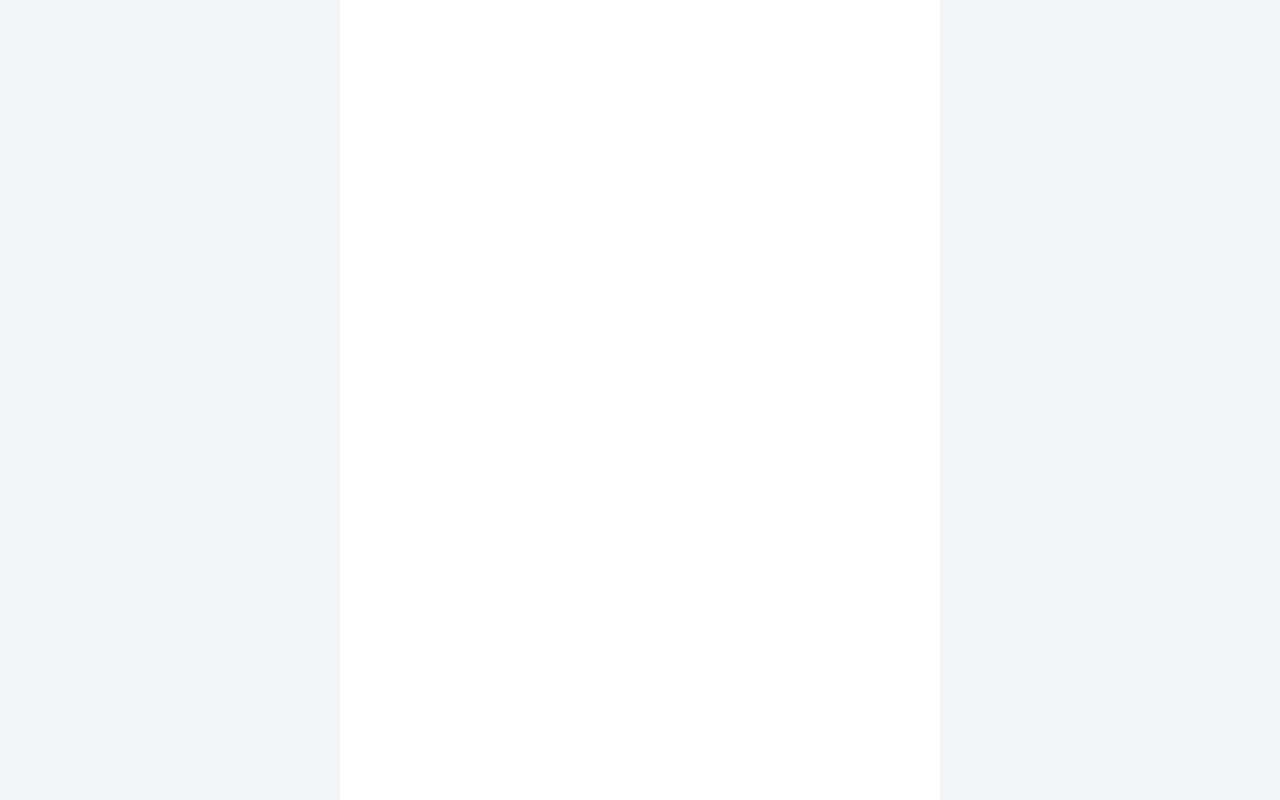
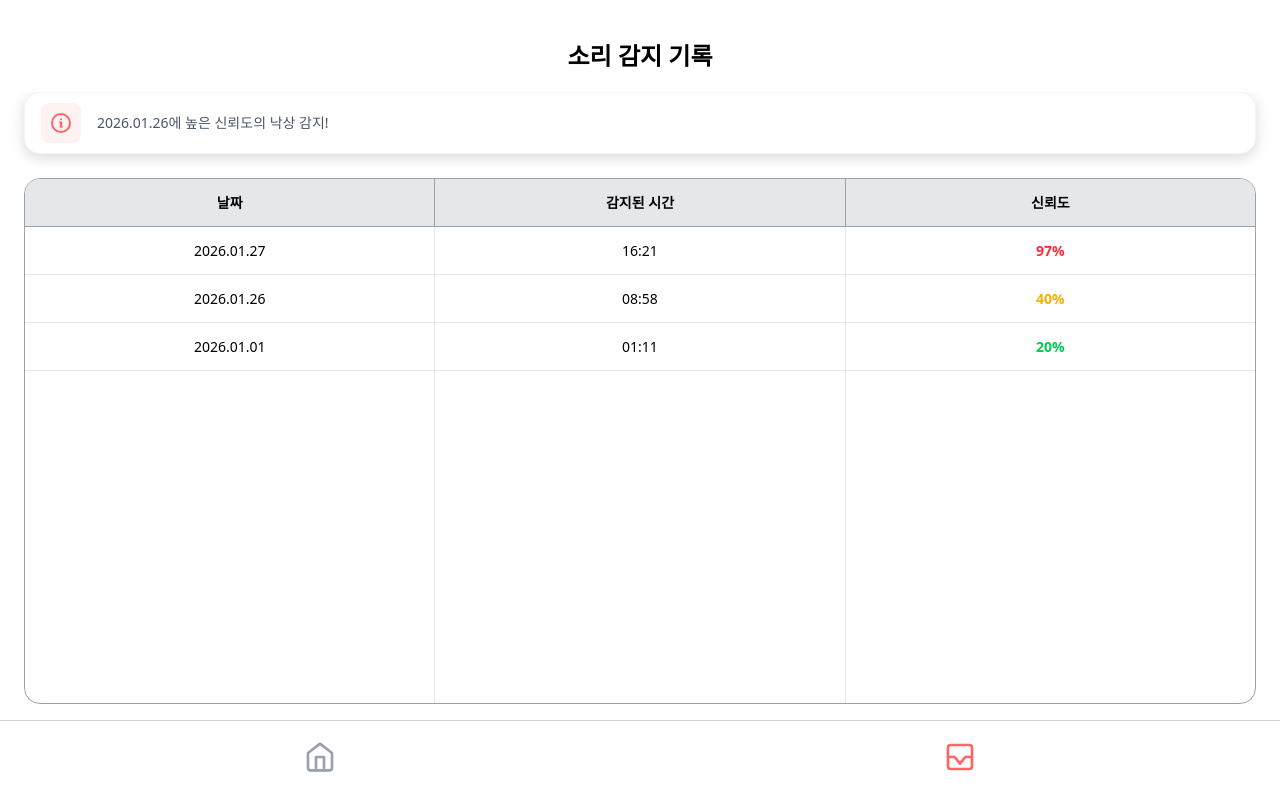
Before and after one commit to AudioFallCare/AudioFallCare_web, a React (Vite) app: page /falllog in a window 1280 px wide. Before the commit this address had no page. Built offline with nearby package versions, Linux system fonts and the light colour scheme; a web font is replaced by a local one.

Commit message:
Feature: 낙상 로그 구현

```diff
--- a/src/App.jsx
+++ b/src/App.jsx
@@ -5,6 +5,7 @@ import Signup from './pages/Signup'
 import Guardian from './pages/Guardian'
 import Mypage_BoHoZa from './pages/Mypage_BoHoZa'
 import Mypage_PeBoHoZa from './pages/Mypage_PeBoHoZa'
+import Fall_LOG from './pages/Fall_log'
 
 const App = () => {
   return (
@@ -16,6 +17,7 @@ const App = () => {
           <Route path="/guardian" element={<Guardian />} />
           <Route path="/mypage1" element={<Mypage_BoHoZa />} />
           <Route path="/mypage2" element={<Mypage_PeBoHoZa />} />
+          <Route path="/falllog" element={<Fall_LOG />} />
         </Routes>
       </Layout>
     </BrowserRouter>
--- a/src/component/Bottom_Nav.jsx
+++ b/src/component/Bottom_Nav.jsx
@@ -12,24 +12,7 @@ const BottomNav = () => {
   return (
     <nav className="fixed bottom-0 left-0 w-full h-20 border-t border-gray-300 flex items-center justify-around pb-2 bg-white z-50">
 
-      {/* 왼쪽 버튼 (mypage1) */}
-      <Link to="/mypage1" className="p-2">
-        <svg
-          xmlns="http://www.w3.org/2000/svg"
-          viewBox="0 0 24 24"
-          fill="none"
-          stroke="currentColor"
-          strokeWidth="2"
-          strokeLinecap="round"
-          strokeLinejoin="round"
-          className={`w-8 h-8 ${getIconColor('/mypage1')}`}
-        >
-          <path d="M3 9l9-7 9 7v11a2 2 0 0 1-2 2H5a2 2 0 0 1-2-2z"></path>
-          <polyline points="9 22 9 12 15 12 15 22"></polyline>
-        </svg>
-      </Link>
-
-      {/* 오른쪽 버튼 (mypage2) */}
+      {/* 왼쪽 버튼 (mypage2) */}
       <Link to="/mypage2" className="p-2">
         <svg
           xmlns="http://www.w3.org/2000/svg"
@@ -41,6 +24,23 @@ const BottomNav = () => {
           strokeLinejoin="round"
           className={`w-8 h-8 ${getIconColor('/mypage2')}`}
         >
+          <path d="M3 9l9-7 9 7v11a2 2 0 0 1-2 2H5a2 2 0 0 1-2-2z"></path>
+          <polyline points="9 22 9 12 15 12 15 22"></polyline>
+        </svg>
+      </Link>
+
+      {/* 오른쪽 버튼 (fall_log) */}
+      <Link to="/falllog" className="p-2">
+        <svg
+          xmlns="http://www.w3.org/2000/svg"
+          viewBox="0 0 24 24"
+          fill="none"
+          stroke="currentColor"
+          strokeWidth="2"
+          strokeLinecap="round"
+          strokeLinejoin="round"
+          className={`w-8 h-8 ${getIconColor('/falllog')}`}
+        >
           <rect x="3" y="3" width="18" height="18" rx="2" ry="2"></rect>
           <polyline points="21 12 16 12 12 17 8 12 3 12"></polyline>
         </svg>
--- a/src/layout.jsx
+++ b/src/layout.jsx
@@ -9,7 +9,8 @@ const Layout = ({ children }) => {
   // bottom nav 바
   const showNavList = [
     '/mypage1',
-    '/mypage2'
+    '/mypage2',
+    '/falllog'
   ];
   const showNav = showNavList.includes(location.pathname);
 
--- /dev/null
+++ b/src/pages/Fall_LOG.jsx
@@ -0,0 +1,127 @@
+import React from 'react';
+import { Link } from 'react-router-dom';
+
+const Fall_LOG = () => {
+
+    // alert 데이터
+    const fallalertData = {
+        fall_alert_count: 1,
+        fall_alert_content: [
+            {
+                id: 1,
+                content: "2026.01.26에 높은 신뢰도의 낙상 감지!"
+            }
+        ]
+    };
+
+    // 낙상 기록 data
+    const fallData = {
+        fall_count: 3,
+        fall_content: [
+            {
+                id: 1,
+                date: '2026.01.27',
+                time: '16:21',
+                confidence: 97
+            },
+            {
+                id: 2,
+                date: '2026.01.26',
+                time: '08:58',
+                confidence: 40
+            },
+            {
+                id: 3,
+                date: '2026.01.01',
+                time: '01:11',
+                confidence: 20
+            }
+        ]
+    };
+
+    // 신뢰도 수치 color
+    const getConfidenceColor = (score) => {
+        if (score >= 80) return 'text-red-500';    // 80% >= 빨강
+        if (score >= 40) return 'text-yellow-500'; // 40% >= 노랑
+        return 'text-green-500';                   // etc 초록
+    };
+
+    return (
+        <div className="fixed inset-0 w-full bg-white flex flex-col">
+
+            {/* Header */}
+            <header className="relative flex justify-center items-center pt-10 pb-5 bg-white z-10">
+                <h1 className="text-2xl font-bold text-black">소리 감지 기록</h1>
+            </header>
+
+
+            <main className="flex-1 px-6 flex flex-col pb-24 overflow-y-auto">
+
+                {/* alert 상단 */}
+                <div className="mb-6 space-y-4">
+                    {fallalertData.fall_alert_content.map((item) => (
+                        <div
+                            key={item.id}
+                            className="w-full bg-white rounded-2xl shadow-[0_4px_14px_rgba(0,0,0,0.15)] border border-gray-100 px-4 py-2.5 flex items-center"
+                        >
+                            {/* 아이콘 박스 */}
+                            <div className="w-10 h-10 bg-red-50 rounded-lg flex items-center justify-center flex-shrink-0 mr-4">
+                                <svg xmlns="http://www.w3.org/2000/svg" fill="none" viewBox="0 0 24 24" strokeWidth="2" stroke="currentColor" className="w-6 h-6 text-red-400">
+                                    <path strokeLinecap="round" strokeLinejoin="round" d="M11.25 11.25l.041-.02a.75.75 0 011.063.852l-.708 2.836a.75.75 0 001.063.853l.041-.021M21 12a9 9 0 11-18 0 9 9 0 0118 0zm-9-3.75h.008v.008H12V8.25z" />
+                                </svg>
+                            </div>
+
+                            {/* 알림 내용 */}
+                            <span className="text-gray-600 text-sm font-medium">
+                                {item.content}
+                            </span>
+                        </div>
+                    ))}
+                </div>
+
+
+                {/* 그리드 표 */}
+                {/* border: 테두리, rounded-2xl: 둥근 모서리 */}
+                <div className="w-full border border-gray-400 rounded-2xl overflow-hidden flex flex-col h-[600px]">
+
+                    {/* 그리드 head */}
+                    <div className="flex bg-gray-200 h-12 border-b border-gray-400">
+                        <div className="flex-1 flex items-center justify-center border-r border-gray-400 font-bold text-sm">날짜</div>
+                        <div className="flex-1 flex items-center justify-center border-r border-gray-400 font-bold text-sm">감지된 시간</div>
+                        <div className="flex-1 flex items-center justify-center font-bold text-sm">신뢰도</div>
+                    </div>
+
+                    {/* 그리드 content */}
+                    {fallData.fall_content.map((item) => (
+                        <div key={item.id} className="flex h-12 border-b border-gray-200 last:border-none">
+
+                            {/* 날짜 */}
+                            <div className="flex-1 flex items-center justify-center border-r border-gray-200 text-sm">
+                                {item.date}
+                            </div>
+
+                            {/* 시간 */}
+                            <div className="flex-1 flex items-center justify-center border-r border-gray-200 text-sm">
+                                {item.time}
+                            </div>
+
+                            {/* 신뢰도 */}
+                            <div className={`flex-1 flex items-center justify-center font-bold text-sm ${getConfidenceColor(item.confidence)}`}>
+                                {item.confidence}%
+                            </div>
+                        </div>
+                    ))}
+
+                    {/* 아래 여백에 줄 */}
+                    <div className="flex-1 flex">
+                        <div className="flex-1 border-r border-gray-200"></div>
+                        <div className="flex-1 border-r border-gray-200"></div>
+                        <div className="flex-1"></div>
+                    </div>
+                </div>
+            </main>
+        </div>
+    );
+};
+
+export default Fall_LOG;
--- a/src/pages/Mypage_PeBoHoZa.jsx
+++ b/src/pages/Mypage_PeBoHoZa.jsx
@@ -87,7 +87,6 @@ const Mypage_PeBoHoZa = () => {
               </span>
             </div>
           ))}
-
         </div>
 
         {/* 로그아웃 버튼 */}
```
